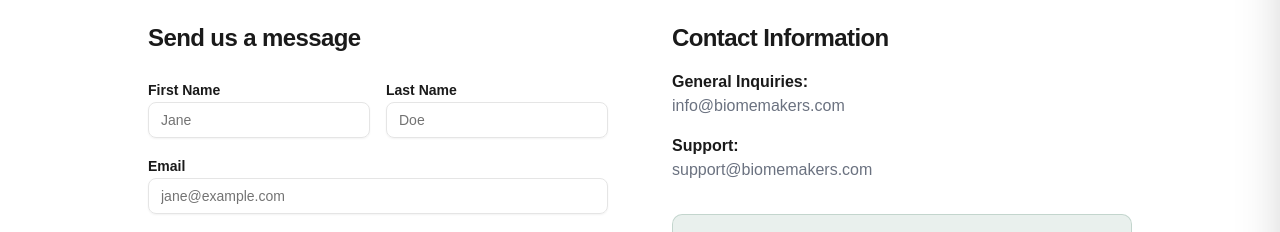
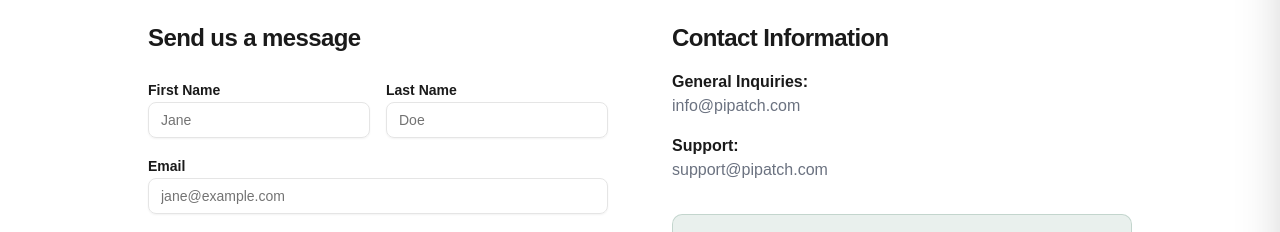
Before and after one commit to Muhi2007/GreenEarth, a React (Vite) app: page /contact in a window 1280 px wide. Shown: the part 389-621 px from the top of the page. Built offline with nearby package versions, Linux system fonts and the light colour scheme.

Commit message:
Email update

```diff
--- a/src/pages/Contact.tsx
+++ b/src/pages/Contact.tsx
@@ -61,11 +61,11 @@ export function Contact() {
                 <div className="space-y-4 text-text-muted">
                   <p>
                     <strong className="text-text-primary">General Inquiries:</strong><br />
-                    info@biomemakers.com
+                    info@pipatch.com
                   </p>
                   <p>
                     <strong className="text-text-primary">Support:</strong><br />
-                    support@biomemakers.com
+                    support@pipatch.com
                   </p>
                 </div>
               </div>
```
